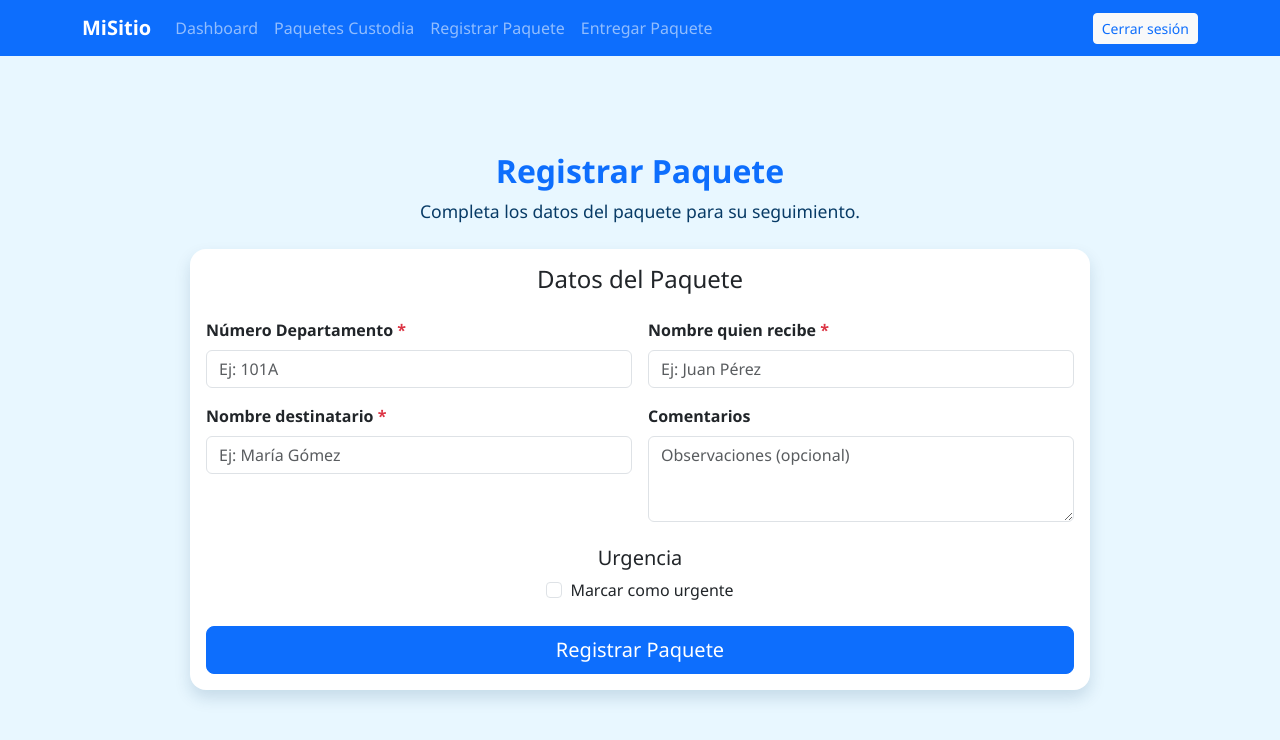
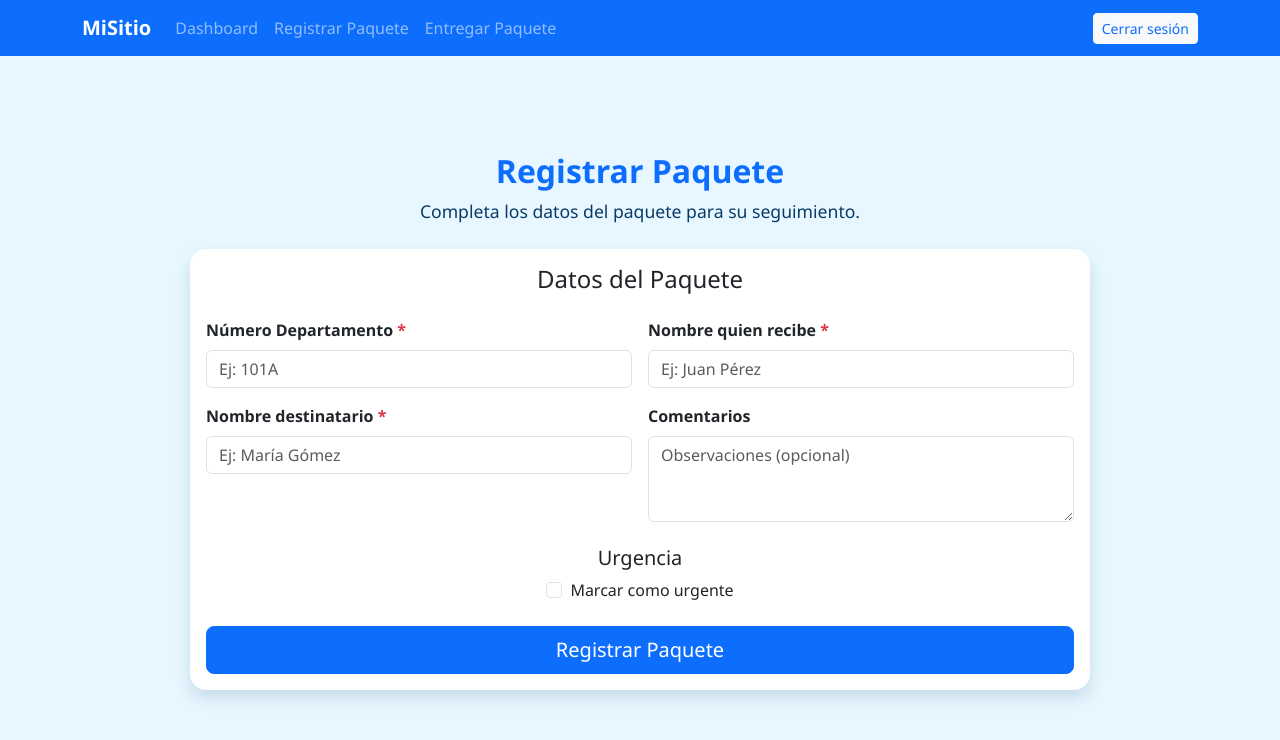
Before and after one commit to Vechegaray23/correspondencia, a React (Vite) app in the folder client/: page /dashboard/conserje/register in a window 1280 px wide. Shown: the top 740 px of the page. Built offline with nearby package versions, Linux system fonts and the light colour scheme.

Commit message:
nuevo dashboard

```diff
--- a/client/src/App.jsx
+++ b/client/src/App.jsx
@@ -17,7 +17,6 @@ import DashboardConserjeRegister from './pages/DashboardConserjeRegister.jsx';
 import EntregarPaquete from './pages/EntregarPaquete.jsx';
 
 
-import PaquetesCustodia from './pages/PaquetesCustodia.jsx';
 
 export default function App() {
   const { pathname } = useLocation();
@@ -33,8 +32,6 @@ export default function App() {
         <Route path="/login" element={<Login />} />
         {/* Dashboards */}
         <Route path="/dashboard/conserje" element={<DashboardConserje />} />
-
-        <Route path="/dashboard/conserje/custodia" element={<PaquetesCustodia />} />
         <Route path="/dashboard/conserje/register" element={<DashboardConserjeRegister />} />
         <Route path="/dashboard/conserje/entregar" element={<EntregarPaquete />} />
 
--- a/client/src/components/ConserjeNavbar.jsx
+++ b/client/src/components/ConserjeNavbar.jsx
@@ -38,12 +38,6 @@ export default function ConserjeNavbar() {
 
 
             <li className="nav-item">
-              <Link className="nav-link" to="/dashboard/conserje/custodia">
-                Paquetes Custodia
-              </Link>
-            </li>
-
-            <li className="nav-item">
               <Link className="nav-link" to="/dashboard/conserje/register">
                 Registrar Paquete
               </Link>
--- a/client/src/pages/Login.jsx
+++ b/client/src/pages/Login.jsx
@@ -28,7 +28,7 @@ export default function Login () {
         localStorage.setItem('depto', data.depto || '')
         navigate('/dashboard/residente')
       } else {
-        navigate('/dashboard/conserje/custodia')
+        navigate('/dashboard/conserje')
       }
     } catch (err) {
       setError(err.message)
--- a/client/src/pages/RegisterPaquete.jsx
+++ b/client/src/pages/RegisterPaquete.jsx
@@ -134,9 +134,9 @@ export default function RegisterPaquete() {
               <button
                 type="button"
                 className="btn btn-secondary mt-3"
-                onClick={() => navigate('/dashboard/conserje/custodia')}
+                onClick={() => navigate('/dashboard/conserje')}
               >
-                Ir a Custodia
+                Ir al Inicio
               </button>
             </div>
           )}
```
